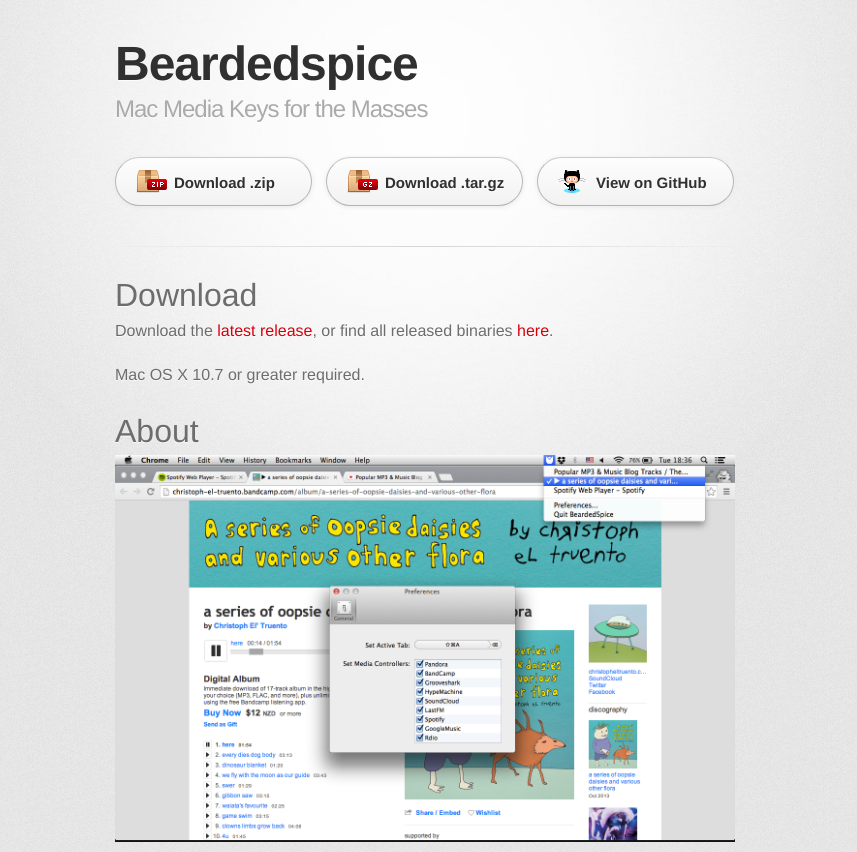
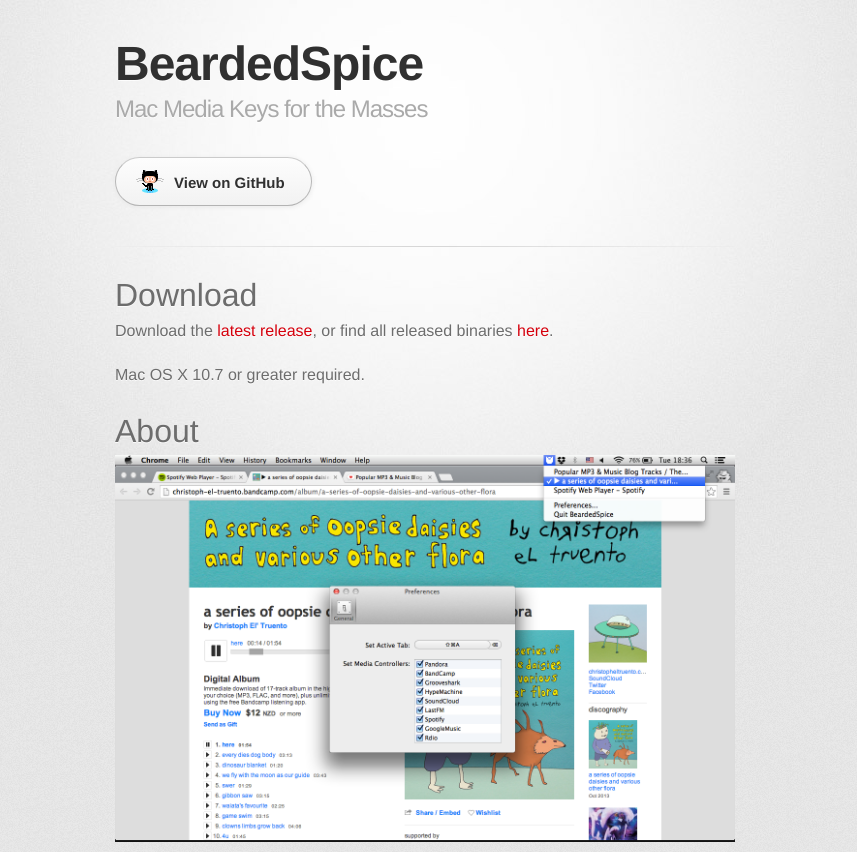
Before and after one commit to beardedspice/beardedspice, a plain HTML site: page index.html in a window 1280 px wide. Shown: the top 852 px of the page, without its empty margins (215-1072 px from the left). Drawn offline with Linux system fonts and the light colour scheme; a web font is replaced by a local one.

Commit message:
Update index.html

```diff
--- a/index.html
+++ b/index.html
@@ -10,7 +10,7 @@
     <!--[if lt IE 9]>
     <script src="//html5shiv.googlecode.com/svn/trunk/html5.js"></script>
     <![endif]-->
-    <title>Beardedspice by beardedspice</title>
+    <title>BeardedSpice: Mac Media Keys for the Masses</title>
   </head>
 
   <body>
@@ -18,13 +18,11 @@
       <div class="inner">
 
         <header>
-          <h1>Beardedspice</h1>
+          <h1>BeardedSpice</h1>
           <h2>Mac Media Keys for the Masses</h2>
         </header>
 
         <section id="downloads" class="clearfix">
-          <a href="https://github.com/beardedspice/beardedspice/zipball/master" id="download-zip" class="button"><span>Download .zip</span></a>
-          <a href="https://github.com/beardedspice/beardedspice/tarball/master" id="download-tar-gz" class="button"><span>Download .tar.gz</span></a>
           <a href="https://github.com/beardedspice/beardedspice" id="view-on-github" class="button"><span>View on GitHub</span></a>
         </section>
 
```
